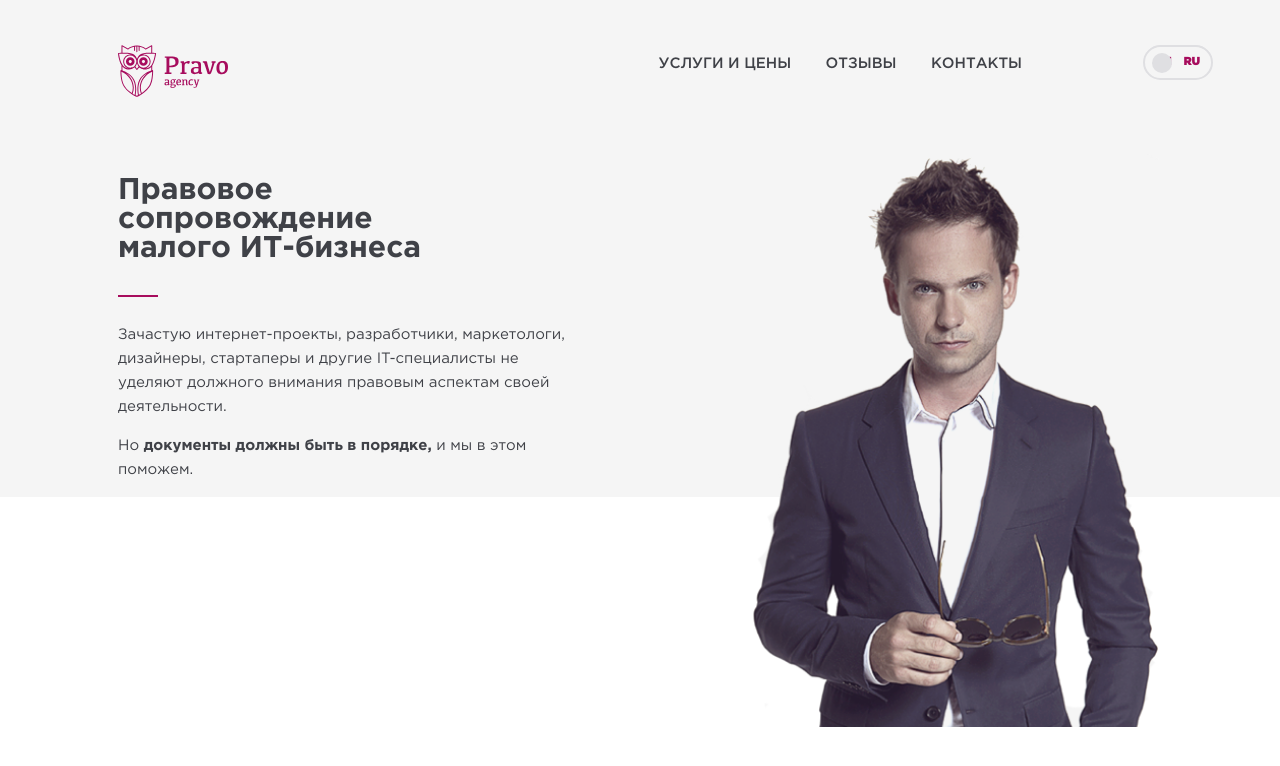
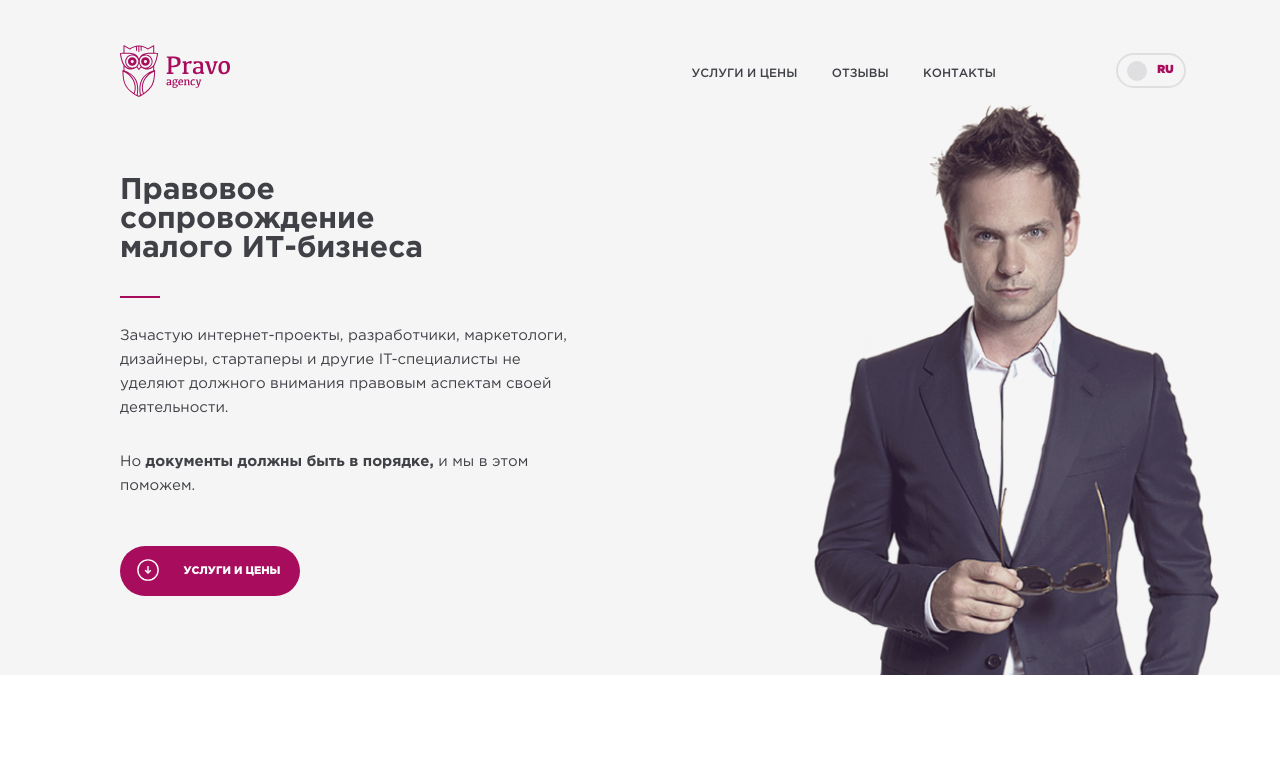
Before and after one commit to Trufinol/pravo-agency, a website: page main.html in a window 1280 px wide. Drawn offline with nearby package versions, Linux system fonts and the light colour scheme.

Commit message:
finish header

```diff
--- a/assets/css/bundle.css
+++ b/assets/css/bundle.css
@@ -31,8 +31,8 @@
   background-color: #f5f5f5;
   width: 100%;
   padding-top: 45px;
-  padding-left: 7.377419em;
-  padding-right: 4.838709677419355em;
+  padding-left: 120px;
+  padding-right: 60px;
   color: #3f4147;
 }
 
@@ -42,9 +42,12 @@
 }
 
 #header .main-menu {
-  float: right;
+  margin: 0 auto;
+  max-width: 1260px;
   display: table;
-  width: 36.5em;
+  width: 100%;
+  position: relative;
+  z-index: 1;
 }
 
 #header .main-menu:after {
@@ -54,6 +57,7 @@
 }
 
 #header .main-menu ul {
+  text-align: right;
   text-transform: uppercase;
   display: table-cell;
   margin: 0;
@@ -76,7 +80,7 @@
 
 #header .main-menu ul li a {
   font-family: "GothamPro";
-  font-size: 15px;
+  font-size: 12px;
   font-weight: 600;
   color: #3f4147;
   transition: color .2s;
@@ -91,6 +95,7 @@
   display: inline-block;
   width: 60px;
   height: 34px;
+  top: -0.625em;
 }
 
 #header .main-menu .switch input {
@@ -124,7 +129,7 @@
   content: "";
   height: 20px;
   width: 20px;
-  left: 7px;
+  left: 9px;
   bottom: 5px;
   background-color: #dfdfe2;
   transition: .2s;
@@ -132,11 +137,12 @@
 }
 
 #header .main-menu input:checked+.slider:before {
-  transform: translateX(31px);
+  transform: translateX(28px);
 }
 
 #header .header--content {
-  width: 100%;
+  margin: 0 auto;
+  max-width: 1260px;
   position: relative;
 }
 
@@ -146,19 +152,25 @@
   clear: both;
 }
 
+#header .header--content .header--content-wrapper {
+  float: left;
+  width: 500px;
+}
+
 #header .header--content .entry-header {
   font-family: "GothamPro";
   margin-top: 75px;
-  margin-bottom: 58px;
+  margin-bottom: 44px;
   font-size: 30px;
   font-weight: bold;
   width: 305px;
+  float: left;
 }
 
 #header .header--content .entry-header:after {
   content: "";
   position: relative;
-  top: 32px;
+  top: 33px;
   display: block;
   width: 40px;
   height: 2px;
@@ -171,15 +183,33 @@
   font-size: 15px;
   line-height: 1.6;
   width: 450px;
+  float: left;
 }
 
-#header .header--content .header-image {
+#header .header--content .header--image {
   float: right;
   width: 40%;
   max-width: 410px;
-  position: absolute;
-  right: 4%;
-  top: -7%;
+}
+
+#header .header--content .header--price {
+  cursor: pointer;
+  border: 0;
+  outline: none;
+  float: left;
+  background-color: #a70c5d;
+  border-radius: 30px;
+  height: 50px;
+  width: 180px;
+  padding-left: 50px;
+  color: #ffffff;
+  text-transform: uppercase;
+  font-family: "GothamProBlack";
+  font-size: 11px;
+  background-image: url("../../assets/svg/price.svg");
+  background-repeat: no-repeat;
+  background-position: 17px 13px;
+  margin: 33px 0;
 }
 
 * {
--- a/assets/scss/_header.scss
+++ b/assets/scss/_header.scss
@@ -3,28 +3,28 @@
   background-color: #f5f5f5;
   width: 100%;
   padding-top: 45px;
-  padding-left: 7.377419em;
-  padding-right: 4.838709677419355em;
+  padding-left: 120px;
+  padding-right: 60px;
   color: $black;
 
   .header--logo img {
     width: 110px;
     height: 52px;
-
   }
-
   .main-menu {
-    float: right;
+    margin: 0 auto;
+    max-width: 1260px;
     display: table;
-    width: 36.5em;
+    width: 100%;
+    position: relative;
+    z-index: 1;
     @include clearfix;
     ul {
-
+      text-align: right;
       text-transform: uppercase;
       display: table-cell;
       margin: 0;
       vertical-align: middle;
-
       li {
         font-weight: bold;
         list-style: none;
@@ -35,10 +35,9 @@
         &:last-child {
           margin-right: 120px;
         }
-
         a {
           font-family: "GothamPro";
-          font-size: 15px;
+          font-size: 12px;
           font-weight: 600;
           color: $black;
           transition: color .2s;
@@ -53,7 +52,7 @@
       display: inline-block;
       width: 60px;
       height: 34px;
-
+      top: -0.625em;
       input {display:none;}
       a {
         display: inline-block;
@@ -78,14 +77,12 @@
       -webkit-transition: .2s;
       transition: .2s;
       border-radius: 34px;
-    }
-
-    .slider:before {
+      &:before {
         position: absolute;
         content: "";
         height: 20px;
         width: 20px;
-      left: 7px;
+        left: 9px;
         bottom: 5px;
         background-color: #dfdfe2;
         -webkit-transition: .2s;
@@ -93,24 +90,32 @@
         border-radius: 50%;
     }
 
+    }
+
     input:checked + .slider:before {
-      -webkit-transform: translateX(31px);
-      -ms-transform: translateX(31px);
-      transform: translateX(31px);
+      -webkit-transform: translateX(28px);
+      -ms-transform: translateX(28px);
+      transform: translateX(28px);
     }
   }
   .header--content {
-    width: 100%;
+    margin: 0 auto;
+    max-width: 1260px;
     position: relative;
     @include clearfix;
+    .header--content-wrapper {
+      float: left;
+      width: 500px;
+    }
     .entry-header {
       font-family: "GothamPro";
       margin-top: 75px;
-      margin-bottom: 58px;
+      margin-bottom: 44px;
       font-size: 30px;
       font-weight: bold;
       width: 305px;
-      @include underline(32px);
+      float: left;
+      @include underline(33px);
     }
     .header--content--text {
       font-family: "GothamPro";
@@ -118,15 +123,31 @@
       font-size: 15px;
       line-height: 1.6;
       width: 450px;
+      float: left;
     }
-    .header-image {
+    .header--image {
       float: right;
       width: 40%;
       max-width: 410px;
-      position: absolute;
-      right: 4%;
-      top: -7%;
     }
-
+    .header--price {
+      cursor: pointer;
+      border: 0;
+      outline: none;
+      float: left;
+      background-color: $accent-color;
+      border-radius: 30px;
+      height: 50px;
+      width: 180px;
+      padding-left: 50px;
+      color: #ffffff;
+      text-transform: uppercase;
+      font-family: "GothamProBlack";
+      font-size: 11px;
+      background-image: url(/assets/svg/price.svg);
+      background-repeat: no-repeat;
+      background-position: 17px 13px;
+      margin: 33px 0;
     }
   }
+}
--- a/assets/scss/styles.scss
+++ b/assets/scss/styles.scss
@@ -1,10 +1,5 @@
 @import "fonts";
 @import "mixins1";
-
-// @include font-face("GothamPro", fonts/GothamPro, 500, normal, ttf eot);
-// @include font-face("GothamPro-Black", fonts/GothamPro-Black, ttf eot);
-// @include font-face("GothamPro-Medium", fonts/GothamPro-Medium, 500, normal, ttf eot);
-// @include font-face("iconSet", fonts/iconSet);
 
 @font-face {
     font-family: "GothamPro";
--- a/main.html
+++ b/main.html
@@ -9,25 +9,28 @@
 </head>
 <body>
 <header id="header">
-		<a href="#" class="header--logo" ><img src="/assets/img/logo.svg" alt="Pravo-Agency"></a>
     <nav class="main-menu">
+        <a href="#" class="header--logo"><img src="/assets/img/logo.svg" alt="Pravo-Agency"></a>
         <ul>
             <li><a href="#">Услуги и цены</a></li>
             <li><a href="#">Отзывы</a></li>
             <li><a href="#">Контакты</a></li>
         </ul>
         <label class="switch">
-				<input type="checkbox" >
+            <input type="checkbox">
             <div class="slider"><a href="#">EN</a><a href="#">RU</a></div>
         </label>
     </nav>
     <div class="header--content">
-			<img src="/assets/img/lawyer2.png" class="header-image" alt="">
+        <img src="/assets/img/lawyer2.png" class="header--image" alt="">
+        <div class="header--content-wrapper">
             <h1 class="entry-header">Правовое сопровождение малого ИТ-бизнеса</h1>
-			<p class="header--content--text">Зачастую интернет-проекты, разработчики, маркетологи, дизайнеры, стартаперы и другие IT-специалисты не уделяют должного внимания правовым аспектам своей деятельности.</p>
+            <p class="header--content--text">Зачастую интернет-проекты, разработчики, маркетологи, дизайнеры, стартаперы
+                и другие IT-специалисты не уделяют должного внимания правовым аспектам своей деятельности.</p>
             <p class="header--content--text">Но <b>документы должны быть в порядке,</b> и мы в этом поможем.</p>
+            <button class="header--price">услуги и цены</button>
         </div>
-
+    </div>
 
 
 </header>
--- a/package.json
+++ b/package.json
@@ -2,7 +2,7 @@
   "name": "pravo-agency",
   "version": "1.0.0",
   "description": "landong page markup",
-  "main": "index.html",
+  "main": "main.html",
   "scripts": {
     "test": "echo \"Error: no test specified\" && exit 1"
   },
```
Also changed, not shown: assets/svg/court.svg (renamed from svg/court.svg), assets/svg/documents.svg (renamed from svg/documents.svg), assets/svg/fb.svg (renamed from svg/fb.svg), assets/svg/linkedin.svg (renamed from svg/linkedin.svg), assets/svg/logo.svg (renamed from svg/logo.svg), assets/svg/optimisation.svg (renamed from svg/optimisation.svg), assets/svg/price.svg (added), assets/svg/reporting.svg (renamed from svg/reporting.svg), assets/svg/twitter.svg (renamed from svg/twitter.svg), svg/price.svg (deleted). Lines whose indentation alone changed are shown as unchanged.
